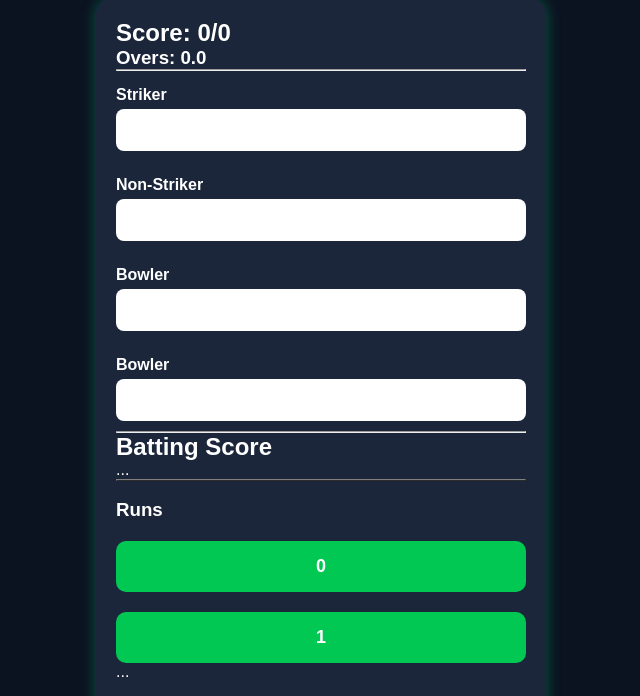
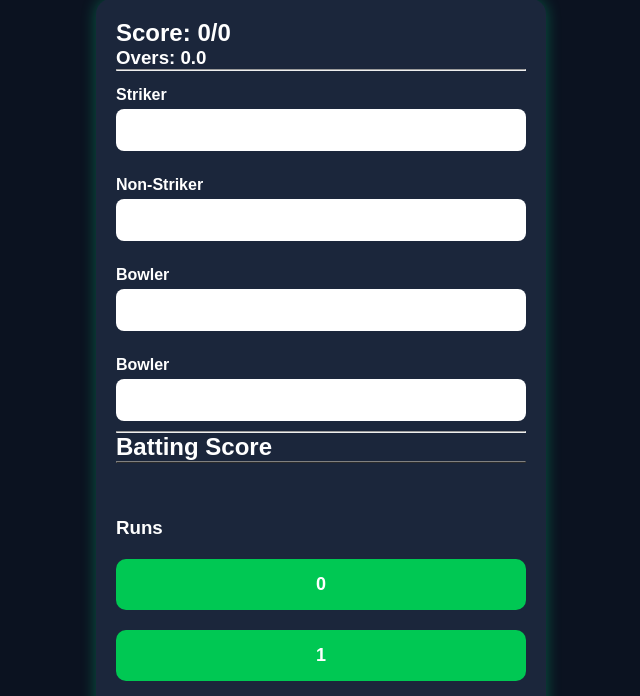
Before and after one commit to srivenkataditya/Cricket, a plain HTML site: page score.html in a window 1280 px wide. Shown: the part 59-755 px from the top of the page, without its empty margins (319-959 px from the left). Drawn offline with Linux system fonts and the light colour scheme.

Commit message:
Refactor batting score section in score.html
Removed commented line for batting table and adjusted layout.

```diff
--- a/score.html
+++ b/score.html
@@ -42,23 +42,19 @@ Overs:
 <label>Bowler</label>
 <input type="text" id="bowler">
 
-<!-- Paste the batting table here -->
 
 <hr>
 
 <h2>Batting Score</h2>
 
 <table border="1" width="100%">
-...
+
 </table>
 
 <br>
 
-<h3>Runs</h3>
 
-<button onclick="addRun(0)">0</button>
-<button onclick="addRun(1)">1</button>
-...
+
 <br><br>
 
 <h3>Runs</h3>
```
